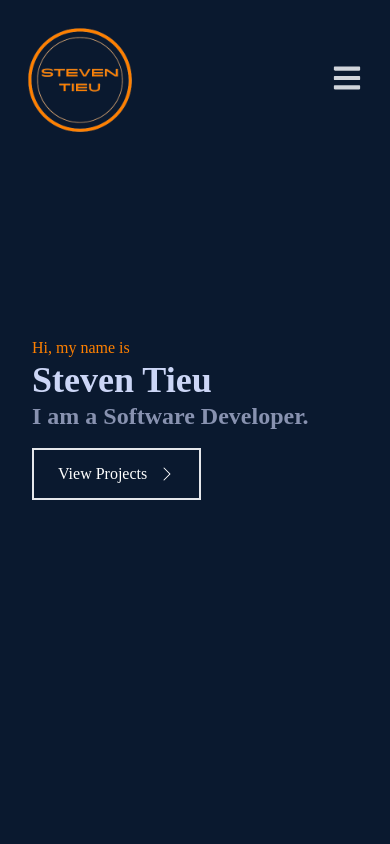
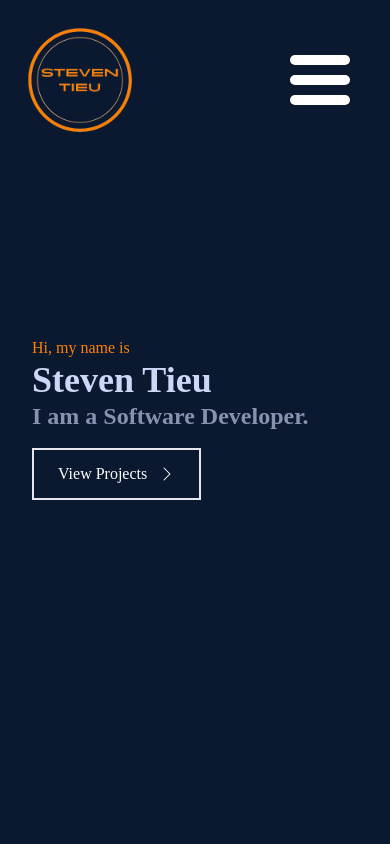
Before and after one commit to t-steven12/st-dev-portfolio, a React (Create React App) app: page / in a window 390 px wide. Shown: the top 844 px of the page. Built offline with nearby package versions, Linux system fonts and the light colour scheme; the HTML template or start-up script is replaced by a standard one.

Commit message:
Added orange line and hamburger animations; updated About section

```diff
--- a/src/components/About.jsx
+++ b/src/components/About.jsx
@@ -20,7 +20,7 @@ const About = () => {
                     <p>Nice to meet you! Thank you for taking a look at my portfolio.</p>
                 </div>
                 <div>
-                    <p>I am a computer science graduate of Oregon State University specialized in building software applications in Python and JavaScript.</p>
+                    <p className='text-xl'>I am a computer science graduate of Oregon State University and a psychology graduate of San Diego State University that specializes in building applications in Python and JavaScript. Using both my knowledge in computer science and psychology, I strive to create intuitive and user-friendly software. </p>
                 </div>
             </div>
         </div>
--- a/src/components/Contact.jsx
+++ b/src/components/Contact.jsx
@@ -8,7 +8,7 @@ const Contact = () => {
         <form action='https://getform.io/f/3805b5b3-afbe-49cf-a6d9-793c036fdf70' method='POST' className='flex flex-col max-w-[600px] w-full'>
             <div>
                 <p className='text-4xl font-bold inline border-b-4 border-[#ff8000] text-gray-300'>Contact</p>
-                <p className='py-4 text-gray-300'>Send me a message below or shoot me an email: tieu.steven11@gmail.com</p>
+                <p className='text-[17px] py-4 text-gray-300'>Send me a message below or shoot me an email: tieu.steven11@gmail.com</p>
             </div>
             <input className='bg-[#ccd6f6] p-2' type='text' placeholder='Name' name='name' />
             <input className='my-4 p-2 bg-[#ccd6f6]' type='email' placeholder='Email' name='email' />
--- a/src/components/Navbar.jsx
+++ b/src/components/Navbar.jsx
@@ -1,7 +1,7 @@
 /* The following code is derived from the following YouTube tutorial by Clint Briley of the channel "Code Commerce": https://www.youtube.com/watch?v=2kg0z1qNrkw&t=664s */
 
-import React, {useState} from 'react'
-import {FaBars, FaTimes, FaGithub, FaLinkedin} from 'react-icons/fa'
+import React, {useState, useRef} from 'react'
+import {FaGithub, FaLinkedin} from 'react-icons/fa'
 import { HiOutlineMail } from 'react-icons/hi'
 import {BsFillPersonLinesFill} from 'react-icons/bs'
 import Logo from '../assets/Steven_Tieu_mclaren_logo_1_trans.png'
@@ -9,11 +9,50 @@ import { Link } from 'react-scroll'
 
 const Navbar = () => {
 
+    const firstBar = useRef(null)
+    const secondBar = useRef(null)
+    const thirdBar = useRef(null)
+
     const [nav, setNav] = useState(false)
-    const handleClick = () => setNav(!nav)
+
+    // handleClick based on code seen here: https://codepen.io/MikuLukaL0v3r/details/wvYJBXr
+    /*
+    Copyright (c) 2023 by Steve (https://codepen.io/MikuLukaL0v3r/pen/wvYJBXr)
+
+    Permission is hereby granted, free of charge, to any person obtaining a copy of this software and associated documentation files (the "Software"), to deal in the Software without restriction, including without limitation the rights to use, copy, modify, merge, publish, distribute, sublicense, and/or sell copies of the Software, and to permit persons to whom the Software is furnished to do so, subject to the following conditions:
+
+    The above copyright notice and this permission notice shall be included in all copies or substantial portions of the Software.
+
+    THE SOFTWARE IS PROVIDED "AS IS", WITHOUT WARRANTY OF ANY KIND, EXPRESS OR IMPLIED, INCLUDING BUT NOT LIMITED TO THE WARRANTIES OF MERCHANTABILITY, FITNESS FOR A PARTICULAR PURPOSE AND NONINFRINGEMENT. IN NO EVENT SHALL THE AUTHORS OR COPYRIGHT HOLDERS BE LIABLE FOR ANY CLAIM, DAMAGES OR OTHER LIABILITY, WHETHER IN AN ACTION OF CONTRACT, TORT OR OTHERWISE, ARISING FROM, OUT OF OR IN CONNECTION WITH THE SOFTWARE OR THE USE OR OTHER DEALINGS IN THE SOFTWARE.
+    */
+    const handleClick = () => {
+        if (!nav === true) {
+            firstBar.current.style.animation = "firstBarToX 0.1s linear forwards";
+            secondBar.current.style.animation = "secondBarToX 0.1s linear forwards";
+            thirdBar.current.style.animation = "thirdBarToX 0.1s linear forwards";
+        } else {
+            firstBar.current.style.animation = "firstXToBar 0.1s linear forwards";
+            secondBar.current.style.animation = "secondXToBar 0.1s linear forwards";
+            thirdBar.current.style.animation = "thirdXToBar 0.1s linear forwards";
+        }
+        setNav(!nav)
+    }
+
+    // Code for changing background of navbar derived from code shown in the following YouTube tutorial by Brian Design: https://www.youtube.com/watch?v=JMsNslI8KoY
+    const [navBgBlack, setNavBg] = useState(false)
+    const changeNavBg = () => {
+        if (window.scrollY >= 150) {
+            setNavBg(true);
+        }
+        else {
+            setNavBg(false);
+        }
+    }
+
+    window.addEventListener("scroll", changeNavBg)
 
   return (
-    <div className='fixed w-full h-[150px] flex justify-between items-center px-4 bg-[#0a192f] text-gray-300'>
+    <div className={navBgBlack ? 'fixed w-full h-[150px] flex justify-between items-center px-4 bg-[#0a192f] border-b-2 border-b-[#ff8000] text-gray-300 border-trans' : 'fixed w-full h-[150px] flex justify-between items-center px-4 bg-[#0a192f] border-b-2 border-b-[#0a192f] text-gray-300 border-trans'}>
         <div className='absolute top-[-20px] left-[-20px]'>
             <img src={Logo} alt='ST Logo' style={{ width: '200px' }} />
         </div>
@@ -37,9 +76,21 @@ const Navbar = () => {
             </li>
         </ul>
 
-        {/* Hamburger */}
-        <div onClick={handleClick} className='md:hidden absolute p-7 top-[35px] right-0 z-10 hover:cursor-pointer'>
-            {!nav ? <FaBars size={30} /> : <FaTimes size={30}/>}
+        {/* Hamburger Menu */ /* Based on code seen here: https://codepen.io/MikuLukaL0v3r/details/wvYJBXr
+
+        Copyright (c) 2023 by Steve (https://codepen.io/MikuLukaL0v3r/pen/wvYJBXr)
+
+        Permission is hereby granted, free of charge, to any person obtaining a copy of this software and associated documentation files (the "Software"), to deal in the Software without restriction, including without limitation the rights to use, copy, modify, merge, publish, distribute, sublicense, and/or sell copies of the Software, and to permit persons to whom the Software is furnished to do so, subject to the following conditions:
+
+        The above copyright notice and this permission notice shall be included in all copies or substantial portions of the Software.
+
+        THE SOFTWARE IS PROVIDED "AS IS", WITHOUT WARRANTY OF ANY KIND, EXPRESS OR IMPLIED, INCLUDING BUT NOT LIMITED TO THE WARRANTIES OF MERCHANTABILITY, FITNESS FOR A PARTICULAR PURPOSE AND NONINFRINGEMENT. IN NO EVENT SHALL THE AUTHORS OR COPYRIGHT HOLDERS BE LIABLE FOR ANY CLAIM, DAMAGES OR OTHER LIABILITY, WHETHER IN AN ACTION OF CONTRACT, TORT OR OTHERWISE, ARISING FROM, OUT OF OR IN CONNECTION WITH THE SOFTWARE OR THE USE OR OTHER DEALINGS IN THE SOFTWARE.
+
+        */}
+        <div onClick={handleClick} className='md:hidden absolute top-[45px] right-[30px] z-10 hover:cursor-pointer'>
+            <div className='bars' ref={firstBar}></div>
+            <div className='bars' ref={secondBar}></div>
+            <div className='bars' ref={thirdBar}></div>
         </div>
 
         {/* Mobile menu */}
--- a/src/components/Skills.jsx
+++ b/src/components/Skills.jsx
@@ -16,7 +16,7 @@ const Skills = () => {
         <div className='max-w-[1000px] mx-auto p-4 flex flex-col justify-center w-full h-full'>
             <div>
                 <p className='text-4xl font-bold inline border-b-4 border-[#FF8000]'>Skills</p>
-                <p className='py-4'>These are the technologies I've worked with</p>
+                <p className='text-xl py-4'>Here are some of the tools and frameworks I've worked with:</p>
             </div>
             <div className='w-full grid grid-cols-2 sm:grid-cols-3 gap-4 text-center py-8'>
                 <div className='shadow-md shadow-[#040c16] hover:scale-110 duration-500'>
--- a/src/index.css
+++ b/src/index.css
@@ -14,6 +14,33 @@
         @apply px-4;
         @apply cursor-pointer;
     }
+}
+
+/* .bars Based on code seen here: https://codepen.io/MikuLukaL0v3r/details/wvYJBXr
+
+Copyright (c) 2023 by Steve (https://codepen.io/MikuLukaL0v3r/pen/wvYJBXr)
+
+Permission is hereby granted, free of charge, to any person obtaining a copy of this software and associated documentation files (the "Software"), to deal in the Software without restriction, including without limitation the rights to use, copy, modify, merge, publish, distribute, sublicense, and/or sell copies of the Software, and to permit persons to whom the Software is furnished to do so, subject to the following conditions:
+
+The above copyright notice and this permission notice shall be included in all copies or substantial portions of the Software.
+
+THE SOFTWARE IS PROVIDED "AS IS", WITHOUT WARRANTY OF ANY KIND, EXPRESS OR IMPLIED, INCLUDING BUT NOT LIMITED TO THE WARRANTIES OF MERCHANTABILITY, FITNESS FOR A PARTICULAR PURPOSE AND NONINFRINGEMENT. IN NO EVENT SHALL THE AUTHORS OR COPYRIGHT HOLDERS BE LIABLE FOR ANY CLAIM, DAMAGES OR OTHER LIABILITY, WHETHER IN AN ACTION OF CONTRACT, TORT OR OTHERWISE, ARISING FROM, OUT OF OR IN CONNECTION WITH THE SOFTWARE OR THE USE OR OTHER DEALINGS IN THE SOFTWARE.
+
+*/
+.bars {
+    width: 60px;
+    height: 10px;
+    background-color: white;
+    margin: 10px;
+    border-radius: 10px;
+}
+
+.trans {
+    transition: background-color 0.2s ease-in;
+}
+
+.border-trans {
+    transition: border-bottom-color 0.2s ease-out;
 }
 
 .content-div {
@@ -91,3 +118,59 @@
         scale: 100%;
     }
 }
+
+/* Bar and X keyframes based on code seen here: https://codepen.io/MikuLukaL0v3r/details/wvYJBXr
+
+Copyright (c) 2023 by Steve (https://codepen.io/MikuLukaL0v3r/pen/wvYJBXr)
+
+Permission is hereby granted, free of charge, to any person obtaining a copy of this software and associated documentation files (the "Software"), to deal in the Software without restriction, including without limitation the rights to use, copy, modify, merge, publish, distribute, sublicense, and/or sell copies of the Software, and to permit persons to whom the Software is furnished to do so, subject to the following conditions:
+
+The above copyright notice and this permission notice shall be included in all copies or substantial portions of the Software.
+
+THE SOFTWARE IS PROVIDED "AS IS", WITHOUT WARRANTY OF ANY KIND, EXPRESS OR IMPLIED, INCLUDING BUT NOT LIMITED TO THE WARRANTIES OF MERCHANTABILITY, FITNESS FOR A PARTICULAR PURPOSE AND NONINFRINGEMENT. IN NO EVENT SHALL THE AUTHORS OR COPYRIGHT HOLDERS BE LIABLE FOR ANY CLAIM, DAMAGES OR OTHER LIABILITY, WHETHER IN AN ACTION OF CONTRACT, TORT OR OTHERWISE, ARISING FROM, OUT OF OR IN CONNECTION WITH THE SOFTWARE OR THE USE OR OTHER DEALINGS IN THE SOFTWARE.
+
+*/
+@keyframes firstBarToX {
+    to {
+      transform: translateY(20px) rotate(-45deg);
+    }
+}
+
+@keyframes firstXToBar {
+    from  {
+      transform: translateY(20px) rotate(-45deg);
+    }
+    to {
+      transform: translateY(0px) rotate(0deg);
+    }
+  }
+
+@keyframes secondBarToX {
+    to {
+      transform: rotate(45deg);
+    }
+}
+
+@keyframes secondXToBar {
+    from {
+        transform: rotate(45deg);
+    }
+    to {
+        transform: rotate(0deg);
+    }
+}
+
+@keyframes thirdBarToX {
+    to {
+      transform: translateY(-20px) rotate(-45deg);
+    }
+}
+
+@keyframes thirdXToBar {
+    from  {
+      transform: translateY(-20px) rotate(-45deg);
+    }
+    to {
+      transform: translateY(0px) rotate(0deg);
+    }
+}
```
